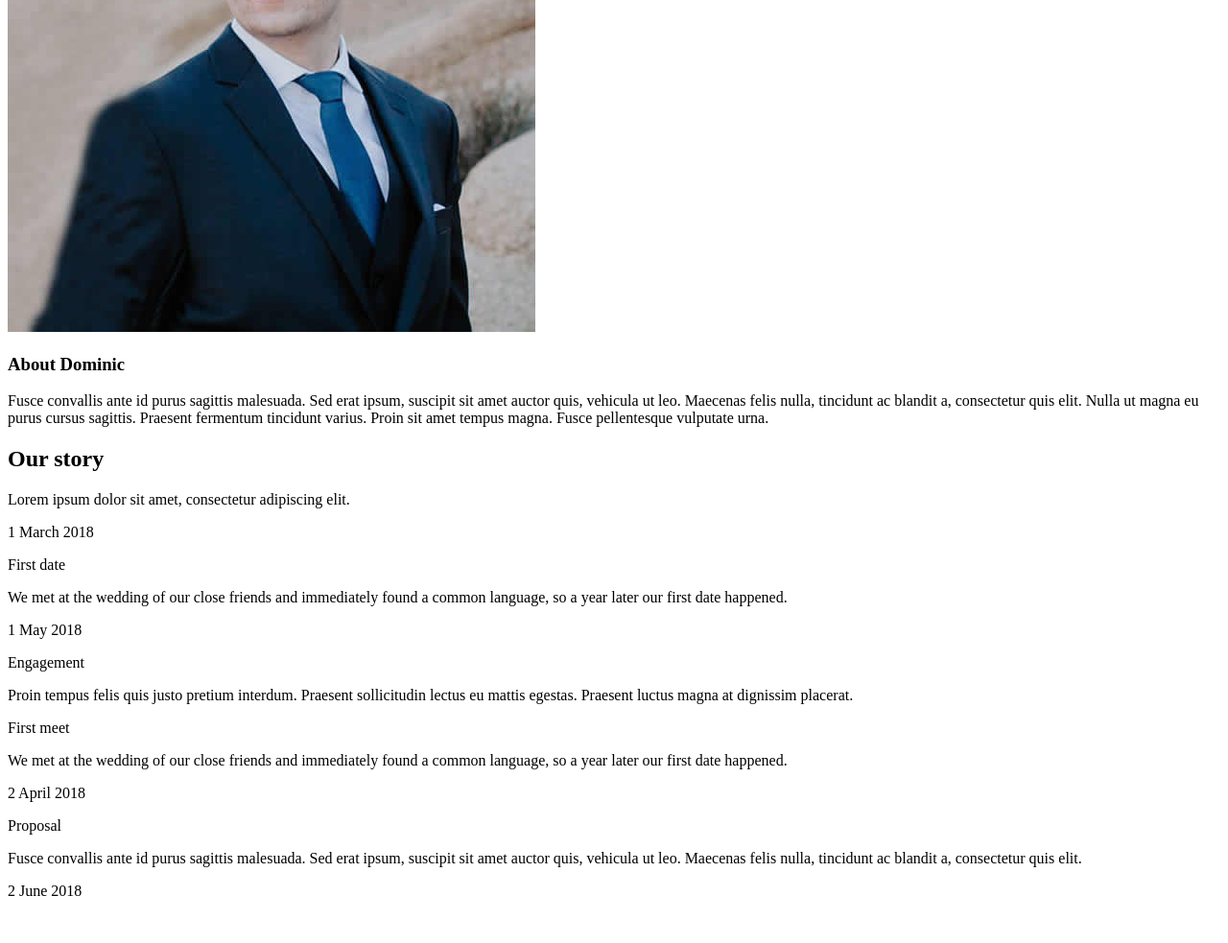
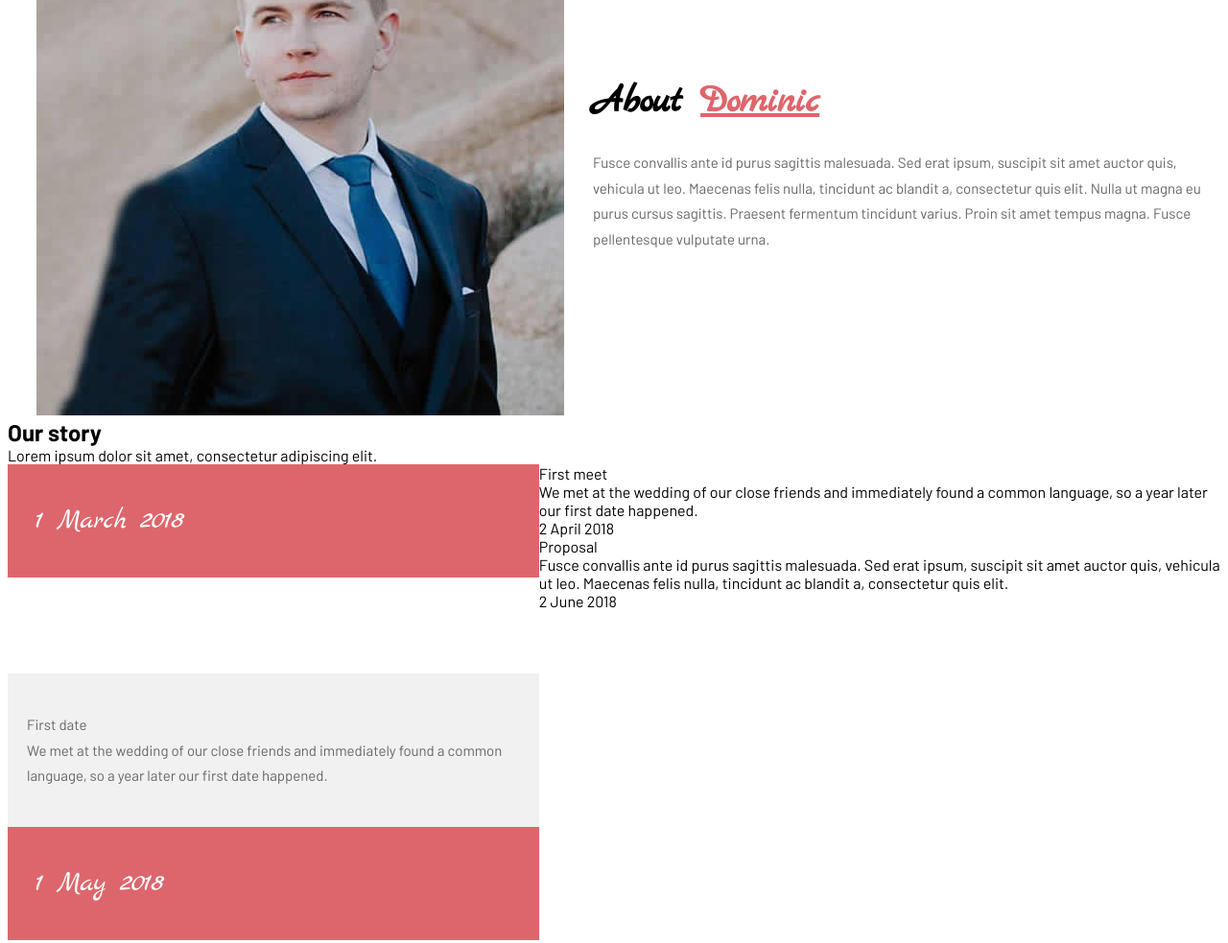
Before and after one commit to OlegKabolov/Wedding, a plain HTML site: page index.html in a window 1280 px wide. Shown: the part 1658-2641 px from the top of the page at 96% size. Before the commit the page ends 2612 px from the top, so only its background shows below. Drawn offline with Linux system fonts and the light colour scheme.

Commit message:
стили для about slider

```diff
--- a/css/style.css
+++ b/css/style.css
@@ -10,14 +10,13 @@
 body {
 	max-width: 1920px;
 	min-width: 1000px;
+	font-family: 'Barlow', sans-serif;
 }
-ul {
+ul, p, h2, h3, h4, h5, h6 {
 	padding: 0;
 	margin: 0;
 	list-style: none;
 }
-
-		/* HEADER */
 
 header {
 	position: relative;
@@ -79,6 +78,7 @@ header {
 	height: 576px;
 	width: 100%;
 	text-align: center;
+	padding-top: 100px;
 }
 .top-slider__slide h2 {
 	font-size: 68px;
@@ -91,9 +91,95 @@ header {
 }
 .top-slider__slide p {
 	color: #fff;
+	padding-bottom: 25px;
 }
 .top-slider__slide b {
 	color: #dd666c;
     font-size: 40px;
     font-family: 'Marck Script', cursive;
 }
+.top-slider__button {
+	padding: 20px 25px;
+	background: #63c7bd;
+	font-size: 18px;
+	text-transform: uppercase;
+	color: #fff;
+	text-decoration: none;
+	transition: 0.2s;
+	display: inline-block;
+}
+.top-slider__button:hover {
+	background: #DD666C;
+}
+
+		/*ABOUT*/
+
+.about__head {
+	font-size: 60px;
+    font-family: 'Marck Script', cursive;
+    color: #222222;
+    text-align: center;
+    padding-top: 80px;
+    padding-bottom: 50px;
+}
+.about strong {
+	color: #dd666c;
+	text-decoration: underline; /*общий стиль для всех подчеркнутых тегов strong*/
+}
+.about__bride, .about__fionce {
+	display: flex;
+	flex-wrap: nowrap;
+	justify-content: center;
+	align-items: center;
+}
+
+.about__inner-head {
+	font-size: 40px;
+    font-family: 'Marck Script', cursive;
+    padding-bottom: 25px;
+}
+.about__description {
+    color: #666666;
+    font-size: 15px;
+    font-family: 'Barlow', sans-serif;
+    max-width: 730px;
+    max-height: 82px;
+    line-height: 1.78;  			/*общий стиль для текстовых блоков*/
+}
+.about__fionce-img img {
+	padding-left: 30px;
+}
+
+.about-fionce-text {
+	padding-left: 30px;
+}
+
+		/*ABOUT*/
+
+.story__container {
+	display: flex;
+	flex-wrap: nowrap;
+}
+.story__left-side {
+
+}
+.story__left-date {
+    font-family: 'Marck Script', cursive;
+    font-size: 30px;
+	padding: 40px 30px;
+	background-color: #dd666c;
+	color: #fff;
+	margin-bottom: 100px;
+}
+.story__left-desc span {
+	display: inline-block;
+}
+
+.story__left-desc {
+	background-color: #F1F1F1;
+	font-family: 'Barlow', sans-serif;
+    color: #666666;
+    font-size: 15px;
+    line-height: 1.78;
+    padding: 40px 20px;
+}
```
